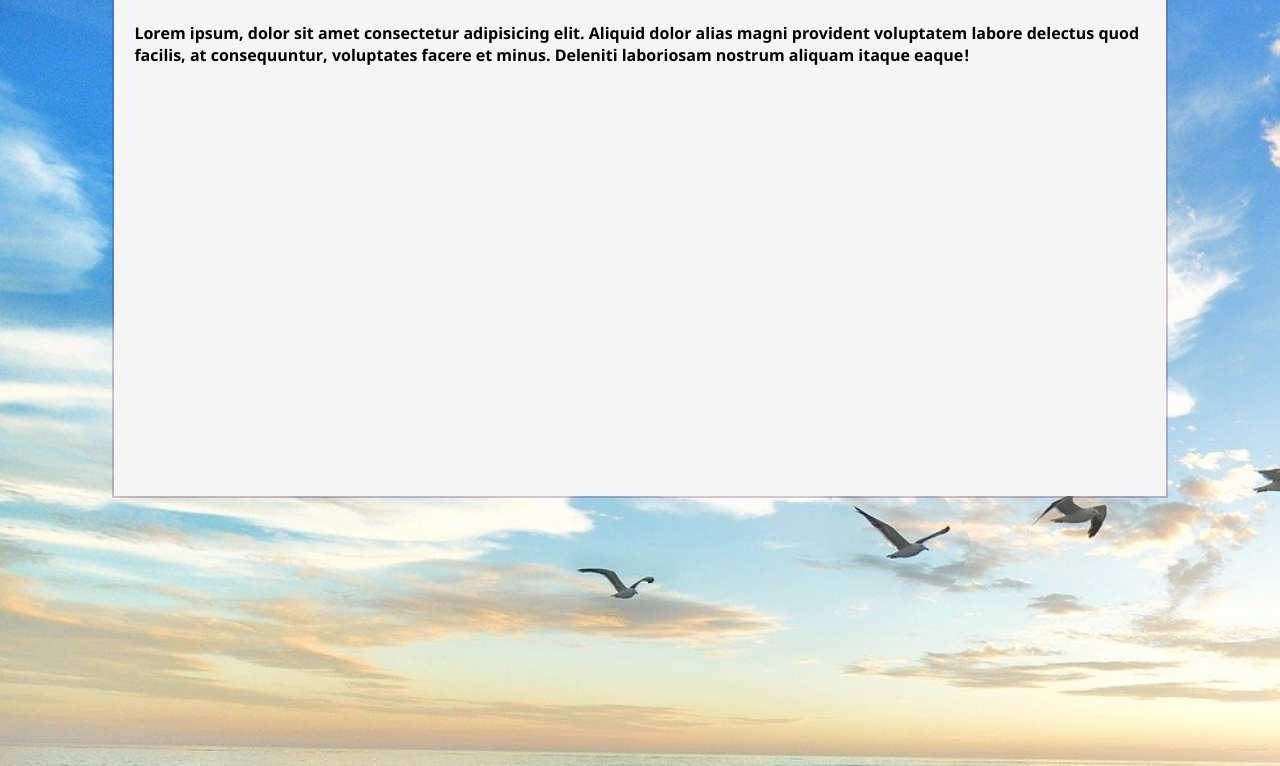
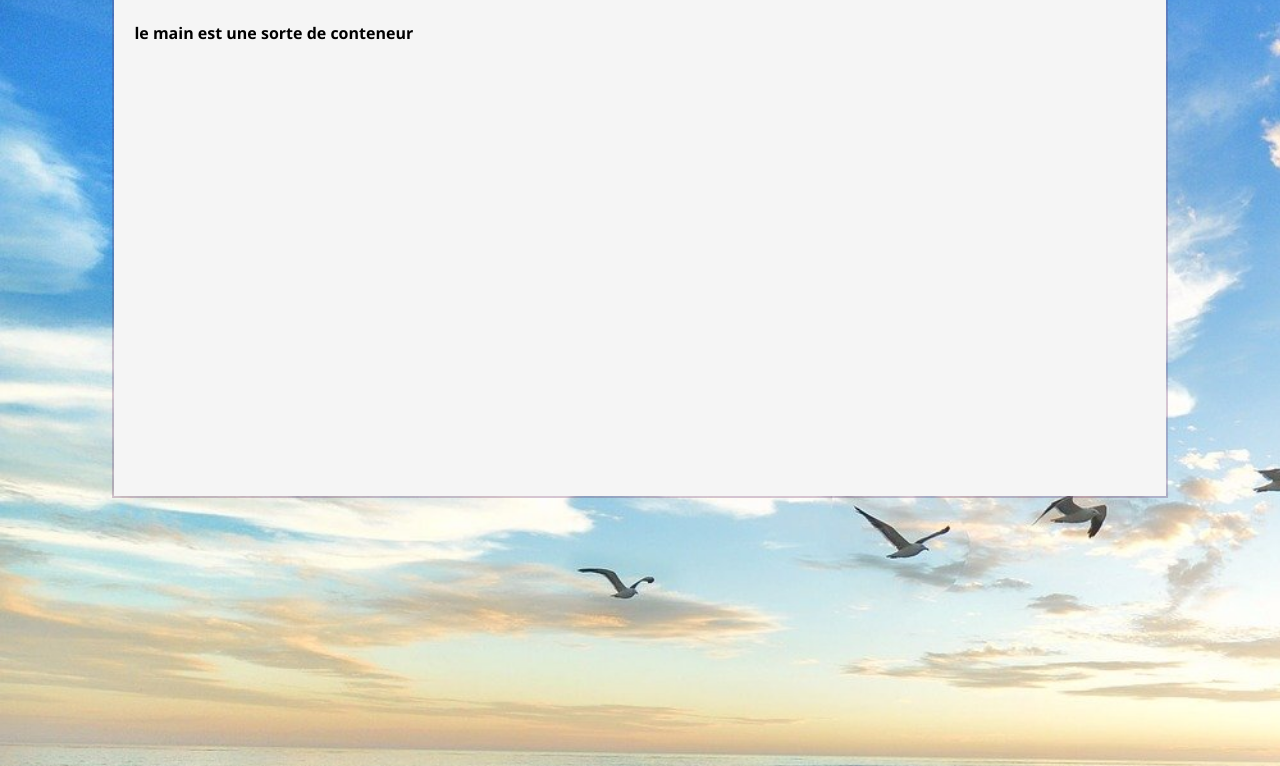
Before and after one commit to kissika/basescss, a plain HTML site: page index.html in a window 1280 px wide. Shown: the part 116-882 px from the top of the page. Drawn offline with Linux system fonts and the light colour scheme.

Commit message:
change du main

```diff
--- a/index.html
+++ b/index.html
@@ -11,12 +11,7 @@
     <h1>les bases du css ou pas</h1>
 
     <main>
-      <p>
-        Lorem ipsum, dolor sit amet consectetur adipisicing elit. Aliquid dolor
-        alias magni provident voluptatem labore delectus quod facilis, at
-        consequuntur, voluptates facere et minus. Deleniti laboriosam nostrum
-        aliquam itaque eaque!
-      </p>
+      <p>le main est une sorte de conteneur</p>
     </main>
   </body>
 </html>
```
